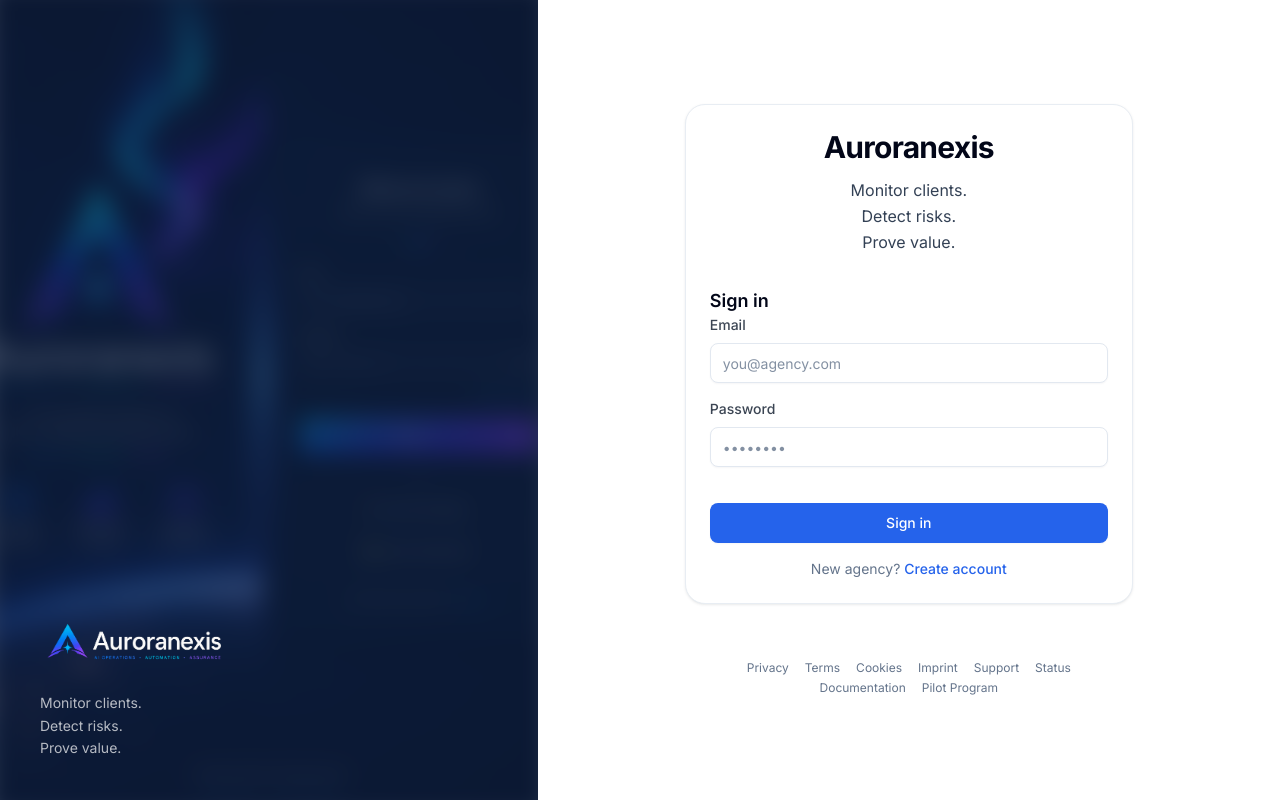
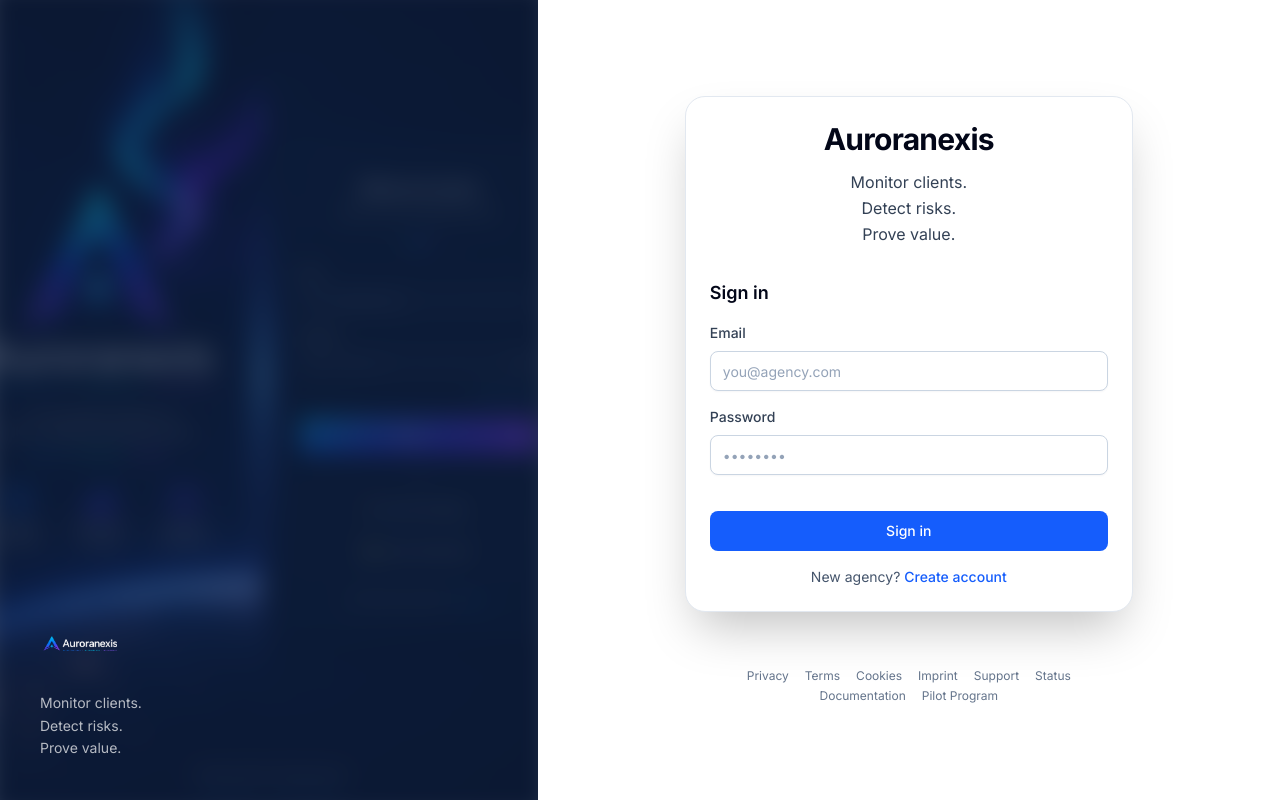
Before and after one commit to auronexis/auronexis-platform, a Next.js app: page /login in a window 1280 px wide. Built offline with nearby package versions, Linux system fonts and the light colour scheme; no server answers.

Commit message:
Fix login branding, loading splash and clients query

```diff
--- a/src/app/loading.tsx
+++ b/src/app/loading.tsx
@@ -1,5 +1,5 @@
 import { BrandSplash } from "@/components/branding/brand-splash";
 
 export default function RootLoading() {
-  return <BrandSplash fullScreen />;
+  return <BrandSplash fullScreen variant="dark" />;
 }
--- a/src/components/auth/login-form.tsx
+++ b/src/components/auth/login-form.tsx
@@ -2,43 +2,70 @@
 
 import Link from "next/link";
 import { useActionState } from "react";
-import { Button } from "@/components/ui/button";
 import { FormAlert } from "@/components/ui/form-alert";
-import { Input } from "@/components/ui/input";
 import { TurnstileField } from "@/components/security/turnstile-field";
 import { signIn, type AuthActionState } from "@/lib/auth/actions";
+import { cn } from "@/lib/utils/cn";
 
 const initialState: AuthActionState = {};
+
+const labelClassName = "block text-sm font-medium text-slate-700";
+const inputClassName = cn(
+  "flex h-10 w-full rounded-md border border-slate-300 bg-white px-3 py-2 text-sm text-slate-950 shadow-xs",
+  "placeholder:text-slate-400",
+  "focus:border-blue-500 focus:outline-none focus:ring-2 focus:ring-blue-500/20",
+  "disabled:cursor-not-allowed disabled:opacity-50",
+);
 
 export function LoginForm() {
   const [state, formAction, isPending] = useActionState(signIn, initialState);
 
   return (
-    <form action={formAction} className="space-y-4">
-      <Input
+    <form action={formAction} className="mt-4 space-y-4 text-slate-950 [color-scheme:light]">
+      <div className="space-y-2">
+        <label htmlFor="email" className={labelClassName}>
+          Email
+        </label>
+        <input
+          id="email"
           name="email"
           type="email"
-        label="Email"
           autoComplete="email"
           required
           placeholder="you@agency.com"
+          className={inputClassName}
         />
-      <Input
+      </div>
+      <div className="space-y-2">
+        <label htmlFor="password" className={labelClassName}>
+          Password
+        </label>
+        <input
+          id="password"
           name="password"
           type="password"
-        label="Password"
           autoComplete="current-password"
           required
           placeholder="••••••••"
+          className={inputClassName}
         />
+      </div>
       {state.error ? <FormAlert variant="error">{state.error}</FormAlert> : null}
       <TurnstileField className="pt-1" />
-      <Button type="submit" className="w-full" disabled={isPending}>
+      <button
+        type="submit"
+        disabled={isPending}
+        className={cn(
+          "inline-flex h-10 w-full items-center justify-center rounded-md bg-blue-600 px-4 text-sm font-medium text-white",
+          "hover:bg-blue-700 focus:outline-none focus:ring-2 focus:ring-blue-500/20",
+          "disabled:cursor-not-allowed disabled:opacity-50",
+        )}
+      >
         {isPending ? "Signing in…" : "Sign in"}
-      </Button>
-      <p className="text-center text-sm text-muted">
+      </button>
+      <p className="text-center text-sm text-slate-600">
         New agency?{" "}
-        <Link href="/signup" className="font-medium text-accent-blue hover:underline">
+        <Link href="/signup" className="font-medium text-blue-600 hover:text-blue-700">
           Create account
         </Link>
       </p>
--- a/src/components/branding/brand-splash.tsx
+++ b/src/components/branding/brand-splash.tsx
@@ -4,48 +4,23 @@
   fullScreen?: boolean;
   className?: string;
   variant?: "light" | "dark";
+  message?: string;
 };
-
-function LoadingIndicator() {
-  const dots = [
-    { className: "bg-primary", delay: "0ms" },
-    { className: "bg-info", delay: "150ms" },
-    { className: "bg-secondary", delay: "300ms" },
-  ] as const;
-
-  return (
-    <div className="mt-8 flex w-full flex-col items-center gap-4" aria-hidden>
-      <div className="flex items-center justify-center gap-1.5">
-        {dots.map((dot) => (
-          <span
-            key={dot.delay}
-            className={cn(
-              "h-1.5 w-1.5 rounded-full motion-safe:animate-pulse motion-reduce:animate-none",
-              dot.className,
-            )}
-            style={{ animationDelay: dot.delay }}
-          />
-        ))}
-      </div>
-      <div className="h-0.5 w-full overflow-hidden rounded-full bg-border-subtle">
-        <div className="skeleton-shimmer h-full w-2/5 rounded-full bg-gradient-to-r from-primary/40 via-info/50 to-secondary/40" />
-      </div>
-    </div>
-  );
-}
 
 /** In-app loading state — text wordmark only (no logo PNG). */
 export function BrandSplash({
   fullScreen = false,
   className,
-  variant = "light",
+  variant = "dark",
+  message = "Loading workspace...",
 }: BrandSplashProps) {
   const isDark = variant === "dark";
 
   return (
     <div
       className={cn(
-        "flex items-center justify-center bg-background px-4",
+        "flex items-center justify-center px-4",
+        isDark ? "bg-slate-950" : "bg-slate-100",
         fullScreen && "min-h-screen",
         !fullScreen && "min-h-[50vh] py-16",
         className,
@@ -53,28 +28,19 @@
       role="status"
       aria-live="polite"
       aria-busy="true"
-      aria-label="Loading workspace"
+      aria-label={message}
     >
-      <div
-        className={cn(
-          "flex w-full max-w-[480px] flex-col items-center rounded-2xl border border-border-subtle bg-surface-2/60 px-8 py-10 text-center shadow-sm sm:px-12 sm:py-12",
-        )}
-      >
-        <div className="text-center">
-          <div
-            className={cn(
-              "text-3xl font-bold tracking-tight",
-              isDark ? "text-white" : "text-slate-950",
-            )}
-          >
-            Auroranexis
-          </div>
-          <p className={cn("mt-3 text-sm", isDark ? "text-slate-300" : "text-slate-600")}>
-            Loading workspace...
-          </p>
+      {isDark ? (
+        <div className="rounded-2xl border border-white/10 bg-white/5 px-10 py-8 text-center shadow-2xl backdrop-blur">
+          <div className="text-3xl font-bold tracking-tight text-white">Auroranexis</div>
+          <p className="mt-3 text-sm text-slate-300">{message}</p>
         </div>
-        <LoadingIndicator />
-      </div>
+      ) : (
+        <div className="rounded-2xl border border-slate-200 bg-white px-10 py-8 text-center shadow-2xl">
+          <div className="text-3xl font-bold tracking-tight text-slate-950">Auroranexis</div>
+          <p className="mt-3 text-sm text-slate-600">{message}</p>
+        </div>
+      )}
     </div>
   );
 }
--- a/src/components/branding/login-branding-shell.tsx
+++ b/src/components/branding/login-branding-shell.tsx
@@ -34,12 +34,14 @@
       />
       <div className="absolute inset-0 bg-secondary/75" />
       <div className="relative flex h-full flex-col justify-end p-10 text-white">
-        <img
-          src={PANEL_LOGO_SRC}
-          alt="Auroranexis logo"
-          className="h-auto w-[190px] max-w-[190px] object-contain object-left"
-        />
-        <p className="mt-3 text-sm leading-relaxed text-white/70">{BRAND_TAGLINE}</p>
+        <div className="mb-8 flex items-center gap-3">
+          <img
+            src={PANEL_LOGO_SRC}
+            alt="Auroranexis"
+            className="h-8 w-auto object-contain"
+          />
+        </div>
+        <p className="text-sm leading-relaxed text-white/70">{BRAND_TAGLINE}</p>
       </div>
     </aside>
   );
@@ -69,7 +71,12 @@
     <div className="flex min-h-screen bg-surface-1">
       <LoginDecorativePanel backgroundUrl={loginBackground} />
       <div className="flex min-h-screen flex-1 flex-col items-center justify-center px-4 py-12">
-        <div className="w-full max-w-md rounded-2xl border border-border-subtle bg-white p-6 shadow-sm dark:bg-white">
+        <div
+          className={cn(
+            "w-full max-w-md rounded-2xl border border-slate-200 bg-white p-6 text-slate-950 shadow-2xl",
+            "[color-scheme:light]",
+          )}
+        >
           <div className="mb-8 text-center">
             <div className="text-3xl font-bold tracking-tight text-slate-950">Auroranexis</div>
             <p className="mt-3 text-base leading-relaxed text-slate-700">
@@ -83,22 +90,28 @@
           <h1 className="text-lg font-semibold text-slate-950">Sign in</h1>
           {children}
           {branding.supportEmail || branding.supportUrl ? (
-            <div className="mt-6 border-t border-border/60 pt-4 text-center text-xs text-muted">
+            <div className="mt-6 border-t border-slate-200 pt-4 text-center text-xs text-slate-600">
               {branding.supportEmail ? (
-                <a href={`mailto:${branding.supportEmail}`} className="hover:underline">
+                <a
+                  href={`mailto:${branding.supportEmail}`}
+                  className="text-blue-600 hover:text-blue-700 hover:underline"
+                >
                   {branding.supportEmail}
                 </a>
               ) : null}
               {branding.supportEmail && branding.supportUrl ? " · " : null}
               {branding.supportUrl ? (
-                <a href={branding.supportUrl} className="hover:underline">
+                <a
+                  href={branding.supportUrl}
+                  className="text-blue-600 hover:text-blue-700 hover:underline"
+                >
                   Support
                 </a>
               ) : null}
             </div>
           ) : null}
         </div>
-        {footer ? <div className={cn("mt-6 w-full max-w-md")}>{footer}</div> : null}
+        {footer ? <div className={cn("mt-6 w-full max-w-md text-slate-600")}>{footer}</div> : null}
       </div>
     </div>
   );
--- a/src/lib/clients/types.ts
+++ b/src/lib/clients/types.ts
@@ -34,9 +34,6 @@
 
 export const CLIENT_SELECT_COLUMNS = BASE_COLUMNS;
 export const CLIENT_SELECT_COLUMNS_WITH_REVENUE = `${BASE_COLUMNS}, monthly_revenue`;
-
-export const CLIENT_LIST_SELECT = `${CLIENT_SELECT_COLUMNS}, owner:users!clients_owner_id_fkey(id, full_name)`;
-export const CLIENT_LIST_SELECT_WITH_REVENUE = `${CLIENT_SELECT_COLUMNS_WITH_REVENUE}, owner:users!clients_owner_id_fkey(id, full_name)`;
 
 export function formatClientRevenue(value: number | null | undefined): string {
   if (value == null) {
```
Also changed, not shown: src/lib/clients/queries.ts (+35 -7 lines), 1 other file (tests, documents, lock files or other folders). Lines whose indentation alone changed are shown as unchanged.
